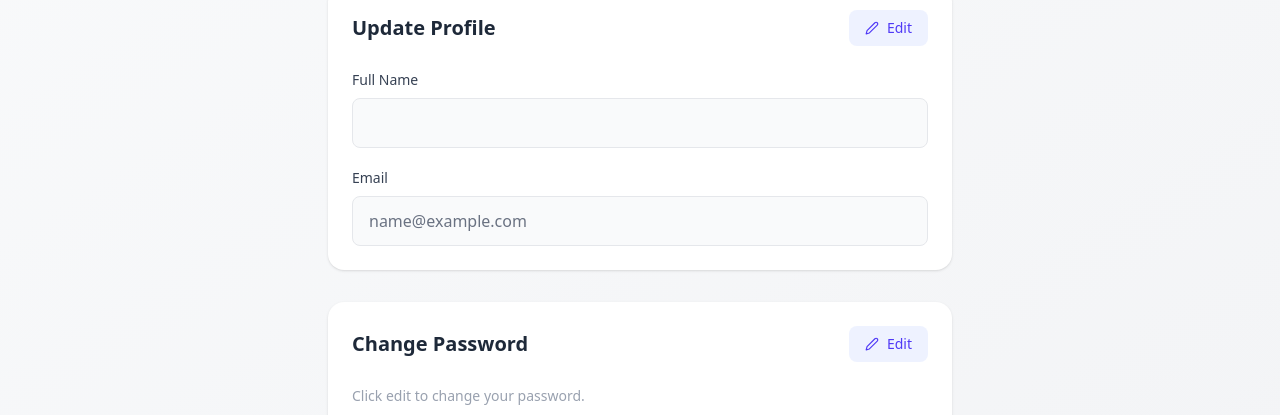
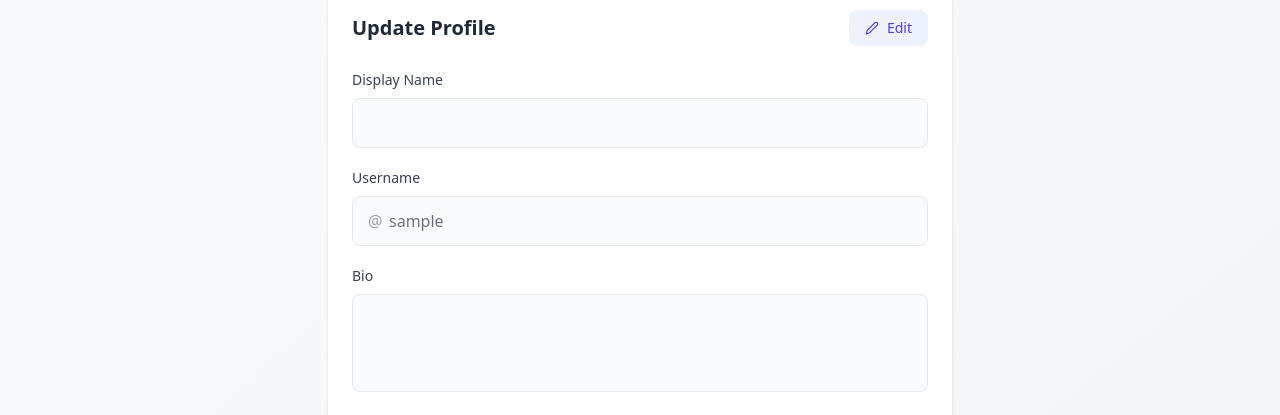
Before and after one commit to sanju659/blog-platform-frontend, a React (Vite) app: page /profile in a window 1280 px wide. Shown: the part 385-800 px from the top of the page. Built offline with nearby package versions, Linux system fonts and the light colour scheme; no server answers; sample sign-in values are in the browser's storage.

Commit message:
Feature to edit bio and user name in profile

```diff
--- a/src/context/AuthContext.jsx
+++ b/src/context/AuthContext.jsx
@@ -1,6 +1,7 @@
 //The AuthContext uses React's Context API to create a centralized
 //authentication state that any component in your app can access
 import { createContext, useContext, useState, useEffect } from "react";
+import { getMe } from "../api/authAPi";
 
 //Creating the context
 const AuthContext = createContext();
@@ -20,27 +21,25 @@ export const AuthProvider = ({ children }) => {
   // useEffect runs AFTER the component mounts
   // This effect runs ONLY ONCE because of the empty dependency array []
   useEffect(() => {
-    // Read the token from browser localStorage (persistent storage)
     const storedToken = localStorage.getItem("token");
-
-    // Read the user data from localStorage (stored as JSON string)
     const storedUser = localStorage.getItem("user");
 
-    // Check if BOTH token and user data exist
-    // This avoids half-authenticated states
     if (storedToken && storedUser) {
-      // Restore token into React state (memory)
       setToken(storedToken);
+      setUser(JSON.parse(storedUser));
 
-      // Convert JSON string back into JavaScript object
-      // and restore user data into React state
-      setUser(JSON.parse(storedUser));
+      // Refresh in the background so stored data (bio, username lock...) is never stale
+      getMe()
+        .then((res) => {
+          // Ignore the result if the user logged out in the meantime
+          if (localStorage.getItem("token") !== storedToken) return;
+          localStorage.setItem("user", JSON.stringify(res.data));
+          setUser(res.data);
+        })
+        .catch(() => {});
     }
 
-     // Auth check finished
     setLoading(false);
-
-    // Empty array = run this effect only once when app loads
   }, []);
 
   //Add token and user from localStorage
--- a/src/pages/Profile.jsx
+++ b/src/pages/Profile.jsx
@@ -1,11 +1,13 @@
-import { useState } from "react";
+import { useState, useEffect } from "react";
+import { Link } from "react-router-dom";
 import { useAuth } from "../context/AuthContext";
-import { updateProfile, changePassword } from "../api/authAPi";
+import { updateProfile, changePassword, checkUsername } from "../api/authAPi";
 import Toast from "../components/Toast";
 import { FiUpload, FiX, FiEdit2 } from "react-icons/fi";
 import see from "./../assets/see.ico";
 import unsee from "./../assets/unsee.ico";
-import { Link } from "react-router-dom";
+
+const BIO_MAX = 200;
 
 const Profile = () => {
   const { user, login, token } = useAuth();
@@ -14,13 +16,19 @@ const Profile = () => {
   const [isEditingProfile, setIsEditingProfile] = useState(false);
   const [isEditingPassword, setIsEditingPassword] = useState(false);
 
-  // Profile form state
-  const [fullName, setFullName] = useState(user?.fullName || "");
-  const [email, setEmail] = useState(user?.email || "");
+  // Profile form state (filled from `user` when editing starts)
+  const [fullName, setFullName] = useState("");
+  const [username, setUsername] = useState("");
+  const [email, setEmail] = useState("");
+  const [bio, setBio] = useState("");
   const [imageFile, setImageFile] = useState(null);
   const [imagePreview, setImagePreview] = useState(null);
   const [profileSubmitting, setProfileSubmitting] = useState(false);
   const [profileError, setProfileError] = useState("");
+
+  // Username availability
+  const [checkingUsername, setCheckingUsername] = useState(false);
+  const [usernameCheck, setUsernameCheck] = useState(null); // { username, available, reason }
 
   // Password form state
   const [currentPassword, setCurrentPassword] = useState("");
@@ -35,10 +43,63 @@ const Profile = () => {
   const [toastMessage, setToastMessage] = useState("");
   const [toastType, setToastType] = useState("success");
 
+  // Username rules
+  const usernameLocked = !!user?.usernameLockedUntil;
+  const usernameChanged =
+    isEditingProfile && !usernameLocked && username !== (user?.username || "");
+
+  // Instant client-side format check (mirrors the backend rules)
+  const usernameFormatError = !usernameChanged
+    ? ""
+    : username.length < 3
+      ? "At least 3 characters"
+      : !/^[a-z]/.test(username)
+        ? "Must start with a letter"
+        : !/^[a-z0-9_]+$/.test(username)
+          ? "Only lowercase letters, numbers and underscores"
+          : "";
+
+  // Only trust a server result that belongs to the current input
+  const usernameResult =
+    usernameChanged && usernameCheck?.username === username
+      ? usernameCheck
+      : null;
+
+  // Debounced availability check (only when the username actually changed)
+  useEffect(() => {
+    if (!usernameChanged || usernameFormatError) return;
+
+    let cancelled = false;
+    const timer = setTimeout(async () => {
+      setCheckingUsername(true);
+      try {
+        const res = await checkUsername(username);
+        if (!cancelled) setUsernameCheck({ username, ...res.data });
+      } catch {
+        if (!cancelled) setUsernameCheck(null);
+      } finally {
+        if (!cancelled) setCheckingUsername(false);
+      }
+    }, 500);
+
+    return () => {
+      cancelled = true;
+      clearTimeout(timer);
+    };
+  }, [username, usernameChanged, usernameFormatError]);
+
+  // Start editing: copy the current values into the form
+  const startEditingProfile = () => {
+    setFullName(user?.fullName || "");
+    setUsername(user?.username || "");
+    setEmail(user?.email || "");
+    setBio(user?.bio || "");
+    setProfileError("");
+    setIsEditingProfile(true);
+  };
+
   // Cancel profile edit handler
   const handleCancelProfile = () => {
-    setFullName(user?.fullName || "");
-    setEmail(user?.email || "");
     setImageFile(null);
     setImagePreview(null);
     setProfileError("");
@@ -85,15 +146,24 @@ const Profile = () => {
   const handleProfileUpdate = async (e) => {
     e.preventDefault();
     setProfileError("");
+
+    if (
+      usernameChanged &&
+      (usernameFormatError || usernameResult?.available === false)
+    ) {
+      setProfileError(usernameFormatError || usernameResult.reason);
+      return;
+    }
+
     setProfileSubmitting(true);
 
     try {
       const formData = new FormData();
       formData.append("fullName", fullName);
       formData.append("email", email);
-      if (imageFile) {
-        formData.append("image", imageFile);
-      }
+      formData.append("bio", bio);
+      if (usernameChanged) formData.append("username", username);
+      if (imageFile) formData.append("image", imageFile);
 
       const res = await updateProfile(formData);
 
@@ -145,6 +215,13 @@ const Profile = () => {
     }
   };
 
+  const inputClass = (enabled) =>
+    `w-full px-4 py-3 border rounded-lg outline-none transition ${
+      enabled
+        ? "border-gray-300 focus:ring-2 focus:ring-indigo-500 focus:border-transparent"
+        : "border-gray-200 bg-gray-50 text-gray-500 cursor-not-allowed"
+    }`;
+
   return (
     <div className="min-h-screen bg-linear-to-br from-gray-50 to-gray-100 py-10">
       <div className="max-w-2xl mx-auto px-6 space-y-8">
@@ -161,7 +238,7 @@ const Profile = () => {
             alt={user?.fullName}
             className="w-20 h-20 rounded-full object-cover ring-4 ring-indigo-100"
           />
-          <div>
+          <div className="min-w-0">
             <h2 className="text-xl font-bold text-gray-900">
               {user?.fullName}
             </h2>
@@ -193,7 +270,7 @@ const Profile = () => {
             </h3>
             {!isEditingProfile ? (
               <button
-                onClick={() => setIsEditingProfile(true)}
+                onClick={startEditingProfile}
                 className="inline-flex items-center gap-2 px-4 py-2 bg-indigo-50 text-indigo-600 rounded-lg text-sm font-medium hover:bg-indigo-100 transition"
               >
                 <FiEdit2 /> Edit
@@ -211,20 +288,94 @@ const Profile = () => {
             {/* Full Name */}
             <div>
               <label className="block text-sm font-medium text-gray-700 mb-2">
-                Full Name
+                Display Name
               </label>
               <input
                 type="text"
-                value={fullName}
+                value={isEditingProfile ? fullName : user?.fullName || ""}
                 onChange={(e) => setFullName(e.target.value)}
                 disabled={!isEditingProfile}
-                className={`w-full px-4 py-3 border rounded-lg outline-none transition
-                  ${
-                    isEditingProfile
-                      ? "border-gray-300 focus:ring-2 focus:ring-indigo-500 focus:border-transparent"
-                      : "border-gray-200 bg-gray-50 text-gray-500 cursor-not-allowed"
-                  }`}
+                maxLength={50}
+                className={inputClass(isEditingProfile)}
               />
+            </div>
+
+            {/* Username */}
+            <div>
+              <label className="block text-sm font-medium text-gray-700 mb-2">
+                Username
+              </label>
+              <div className="relative">
+                <span className="absolute inset-y-0 left-4 flex items-center text-gray-400">
+                  @
+                </span>
+                <input
+                  type="text"
+                  value={isEditingProfile ? username : user?.username || ""}
+                  onChange={(e) =>
+                    setUsername(e.target.value.toLowerCase().replace(/\s/g, ""))
+                  }
+                  disabled={!isEditingProfile || usernameLocked}
+                  maxLength={20}
+                  className={`${inputClass(isEditingProfile && !usernameLocked)} pl-9`}
+                />
+              </div>
+
+              {isEditingProfile &&
+                (usernameLocked ? (
+                  <p className="text-xs text-amber-600 mt-1">
+                    You can change your username again on{" "}
+                    {new Date(user.usernameLockedUntil).toLocaleDateString(
+                      undefined,
+                      { year: "numeric", month: "long", day: "numeric" },
+                    )}
+                    .
+                  </p>
+                ) : usernameChanged ? (
+                  usernameFormatError ? (
+                    <p className="text-xs text-red-600 mt-1">
+                      {usernameFormatError}
+                    </p>
+                  ) : checkingUsername ? (
+                    <p className="text-xs text-gray-500 mt-1">Checking...</p>
+                  ) : usernameResult?.available ? (
+                    <p className="text-xs text-green-600 mt-1">
+                      Username is available
+                    </p>
+                  ) : usernameResult ? (
+                    <p className="text-xs text-red-600 mt-1">
+                      {usernameResult.reason}
+                    </p>
+                  ) : null
+                ) : (
+                  <p className="text-xs text-gray-500 mt-1">
+                    After you change it, you can't change it again for 30 days.
+                    Old profile links will stop working.
+                  </p>
+                ))}
+            </div>
+
+            {/* Bio */}
+            <div>
+              <label className="block text-sm font-medium text-gray-700 mb-2">
+                Bio
+              </label>
+              <textarea
+                value={isEditingProfile ? bio : user?.bio || ""}
+                onChange={(e) => setBio(e.target.value)}
+                disabled={!isEditingProfile}
+                maxLength={BIO_MAX}
+                rows={3}
+                placeholder={
+                  isEditingProfile ? "Tell people about yourself" : ""
+                }
+                className={`${inputClass(isEditingProfile)} resize-none`}
+              />
+              {isEditingProfile && (
+                <p className="text-xs text-gray-400 mt-1 text-right">
+                  {bio.length}/{BIO_MAX}
+                </p>
+              )}
             </div>
 
             {/* Email */}
@@ -234,15 +385,10 @@ const Profile = () => {
               </label>
               <input
                 type="email"
-                value={email}
+                value={isEditingProfile ? email : user?.email || ""}
                 onChange={(e) => setEmail(e.target.value)}
                 disabled={!isEditingProfile}
-                className={`w-full px-4 py-3 border rounded-lg outline-none transition
-                  ${
-                    isEditingProfile
-                      ? "border-gray-300 focus:ring-2 focus:ring-indigo-500 focus:border-transparent"
-                      : "border-gray-200 bg-gray-50 text-gray-500 cursor-not-allowed"
-                  }`}
+                className={inputClass(isEditingProfile)}
               />
             </div>
 
```
